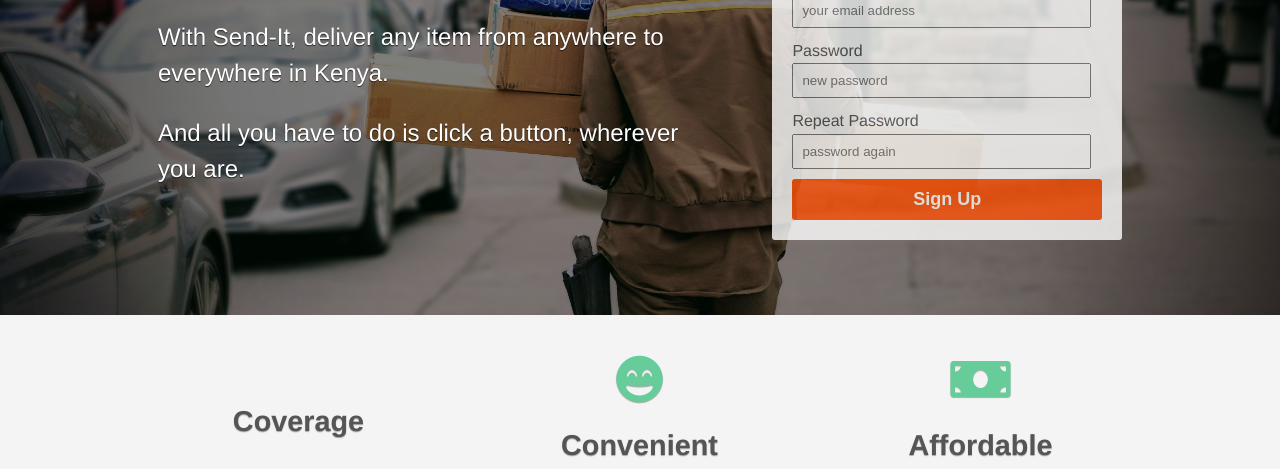
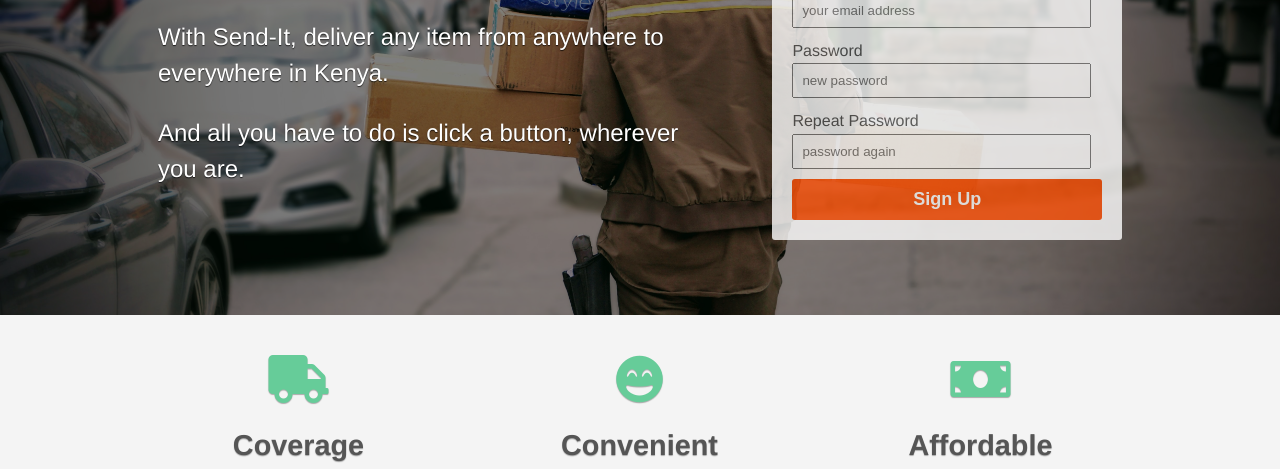
Before and after one commit to cob04/SendIt, a plain HTML site: page index.html in a window 1280 px wide. Shown: the part 276-745 px from the top of the page. Drawn offline with Linux system fonts and the light colour scheme.

Commit message:
[Feature #161612270] truck icon, edit title

```diff
--- a/index.html
+++ b/index.html
@@ -1,7 +1,7 @@
 <!DOCTYPE html>
 <html>
 <head>
-	<title>SendIt | Courier deliveries</title>
+	<title>Send-It | Courier deliveries</title>
 	<link href="fontawesome/css/all.css" rel="stylesheet">
 	<link rel="stylesheet" type="text/css" href="css/style.css">
 </head>
@@ -56,7 +56,7 @@
 	<section id="services">
 		<div class="container">
 			<div class="item">
-			<i class="fas fa-3x fa-network"></i>
+			<i class="fas fa-3x fa-truck"></i>
 			<h3>Coverage</h3>
 			<p>Our network of drivers and vehicles is spread out widely. Whenever you want to deliver something, a driver will always be close by to take up that delivery.
 			</p>
```
